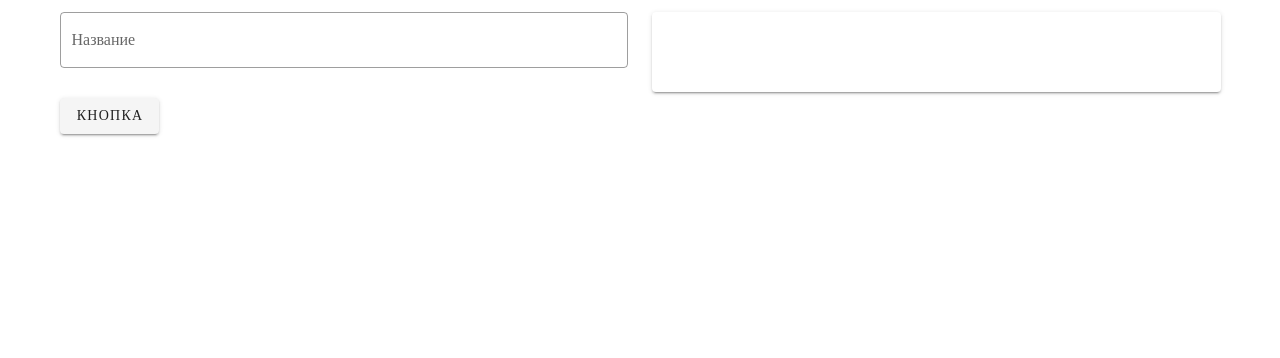
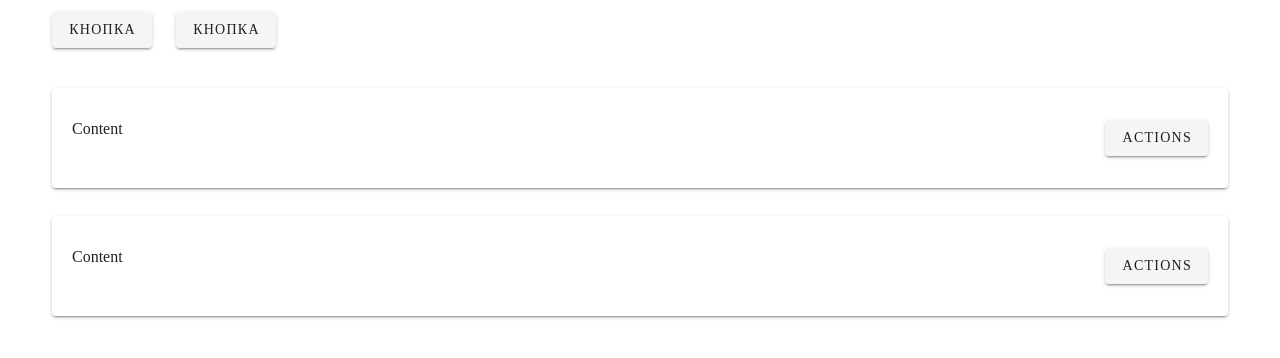
Before and after one commit to ZubeckY/contacts-rework, a Nuxt app: page / in a window 1280 px wide. Shown: the top 358 px of the page. Built offline with nearby package versions, Linux system fonts and the light colour scheme.

Commit message:
+- Разметка

```diff
--- a/pages/index.vue
+++ b/pages/index.vue
@@ -1,24 +1,44 @@
 <template>
   <div>
-    <v-container>
-      <v-form>
-        <v-row>
-          <v-col>
-            <v-text-field
-              outlined
-              label="Название"
-              placeholder="Заглушка"
-            ></v-text-field>
-            <v-btn elevation="7">Кнопка</v-btn>
-          </v-col>
-          <v-col>
-            <v-card elevation="7">
-              <div class="card-container"></div>
+    <v-container class="w-100" style="max-width: 1200px;">
 
-            </v-card>
-          </v-col>
-        </v-row>
-      </v-form>
+      <v-row class="action-buttons">
+        <v-col class="col-auto">
+          <v-btn elevation="7">Кнопка</v-btn>
+        </v-col>
+        <v-col class="col-auto">
+          <v-btn elevation="7">Кнопка</v-btn>
+        </v-col>
+      </v-row>
+
+      <div class="contact-list d-flex flex-column">
+
+        <div class="contact-list-item">
+          <v-card elevation="7">
+            <v-row style="padding: 20px">
+              <v-col>Content</v-col>
+              <v-col class="col-auto">
+                <v-btn >Actions</v-btn>
+              </v-col>
+            </v-row>
+          </v-card>
+        </div>
+
+        <div class="contact-list-item">
+          <v-card elevation="7">
+            <v-row style="padding: 20px">
+              <v-col>Content</v-col>
+              <v-col class="col-auto">
+                <v-btn >Actions</v-btn>
+              </v-col>
+            </v-row>
+          </v-card>
+        </div>
+
+
+      </div>
+
+
     </v-container>
 
   </div>
@@ -32,4 +52,12 @@
 .card-container {
   min-height: 80px;
 }
+
+.contact-list {
+
+}
+.contact-list-item {
+  margin: 40px 0;
+}
+
 </style>
```
